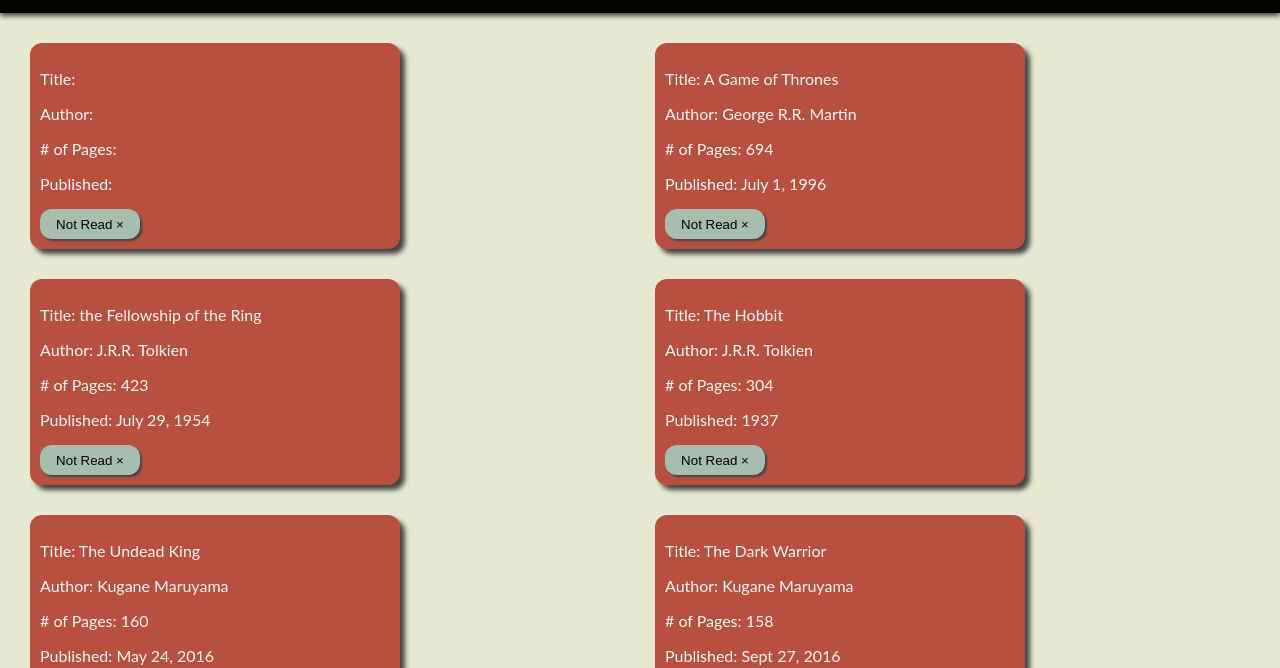
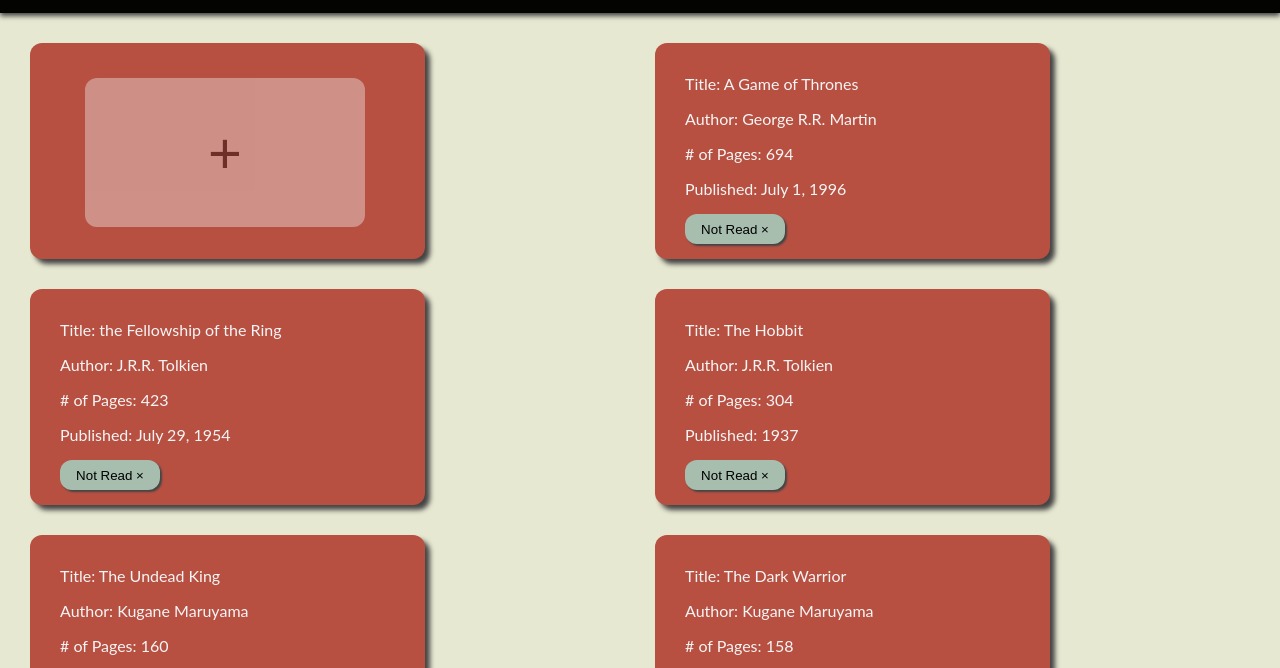
Before and after one commit to EmployedRanger/library-project, a plain HTML site: page index.html in a window 1280 px wide. Shown: the part 64-732 px from the top of the page. Drawn offline with Linux system fonts and the light colour scheme.

Commit message:
Added add-book button

```diff
--- a/index.html
+++ b/index.html
@@ -45,14 +45,8 @@
         </div>
 
         <div class="book-container">
-            <div class="book">
-                <p class="book-title">Title: </p>
-                <p class="author">Author: </p>
-                <p class="pages"># of Pages: </p>
-                <p class="published">Published: </p>
-                <div class="read-or-not">
-                    <button class="read">Not Read ×</button>
-                </div>
+            <div class="book" id="add-book-container">
+                <button type="button" value="Add Child" id="add-book">&plus;</button>
             </div>
             <div class="book">
                 <p class="book-title">Title: A Game of Thrones</p>
--- a/javascript.js
+++ b/javascript.js
@@ -1,3 +1,7 @@
+const addBook = document.getElementById('add-book');
+
+
+
 function openNav() {
     document.getElementById("mySidebar").style.width = "20vw";
     document.getElementById("main").style.marginLeft = "20vw";
--- a/styles.css
+++ b/styles.css
@@ -178,16 +178,22 @@ h2 {
 .book {
     margin: 15px;
     background-color: var(--scarlet--);
-    padding: 10px;
+    padding: 15px;
+    padding-left: 30px;
     border-radius: 12px;
     box-shadow: 5px 5px 5px #444;
     color: whitesmoke;
     min-width: 200px;
     max-width: 350px;
+
 }
 
 .book:hover {
     scale: 1.01;
+}
+
+#add-book-container:hover {
+    scale: 1;
 }
 
 .read {
@@ -203,3 +209,21 @@ h2 {
 .read:hover {
     scale: 1.05;
 }
+
+#add-book {
+    opacity: .4;
+    border: none;
+    border-radius: 12px;
+    color: black;
+    font-size: 58px;
+    padding: 20px;
+    margin: 20px;
+    width: 80%;
+    height: 80%;
+    margin-left: 25px;
+}
+
+#add-book:hover {
+    cursor: pointer;
+    scale: 1.11;
+}
```
